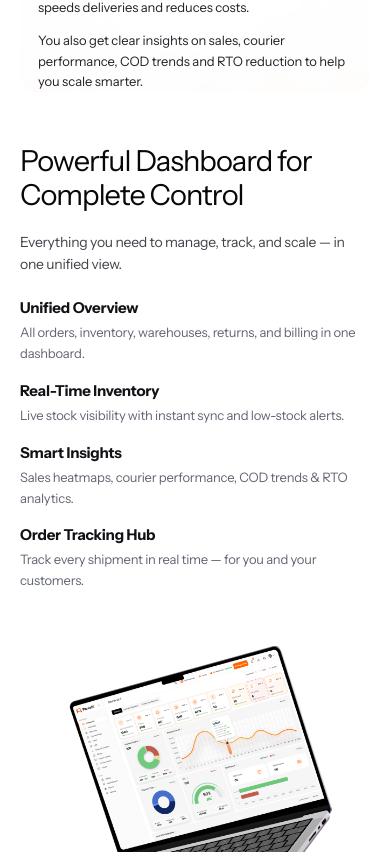
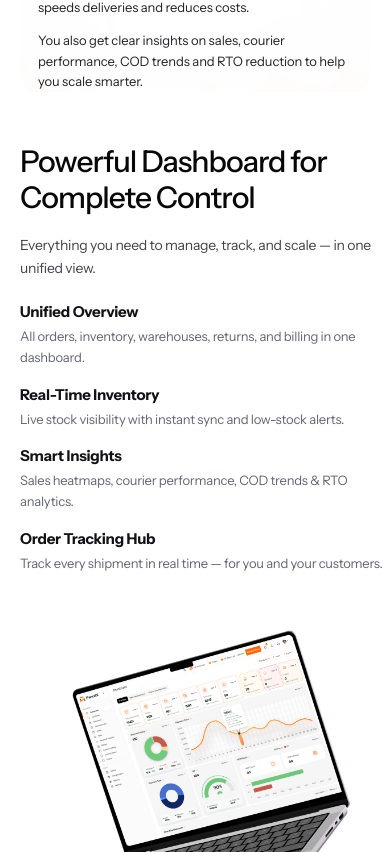
Before and after one commit to anshulsaxena21/px-new-pages, a React (Vite) app: page / in a window 390 px wide. Shown: the part 2712-3564 px from the top of the page. Built offline with nearby package versions, Linux system fonts and the light colour scheme.

Commit message:
Set dashboard heading to 40px medium and image full bleed right

```diff
--- a/src/pages/Fulfillment.css
+++ b/src/pages/Fulfillment.css
@@ -1850,19 +1850,20 @@
 }
 .fulfillment-page .technology-edge-copy p:last-child { margin-bottom: 0; }
 
-/* 4. DASHBOARD / PRODUCT DETAIL */
+/* 4. DASHBOARD / PRODUCT DETAIL — 40px medium heading and edge-to-edge visual. */
 .fulfillment-page .dashboard-reference-section {
   position: relative;
   box-sizing: border-box;
   display: grid;
-  grid-template-columns: minmax(0, 1fr) minmax(0, .95fr);
+  grid-template-columns: minmax(0, 1fr) minmax(0, 48vw);
   align-items: center;
-  gap: clamp(28px, 4vw, 64px);
-  width: min(calc(100% - var(--page-gutter)*2), var(--content-max));
+  gap: clamp(28px, 3.4vw, 56px);
+  width: 100%;
+  max-width: none;
   height: auto;
   min-height: 0;
-  margin: var(--section-gap) auto 0;
-  padding: 0;
+  margin: var(--section-gap) 0 0;
+  padding: 0 0 0 var(--page-gutter);
   overflow: visible;
   background: #fff;
 }
@@ -1871,20 +1872,21 @@
   z-index: 2;
   width: 100%;
   max-width: 720px;
+  min-width: 0;
   margin: 0;
   padding: 0;
 }
 .fulfillment-page .dashboard-reference-copy h2 {
   margin: 0 0 18px;
   color: #080808;
-  font-size: clamp(30px, 3vw, 44px);
-  font-weight: 400;
-  letter-spacing: -1.4px;
-  line-height: 1.18;
+  font-size: 40px;
+  font-weight: 500;
+  letter-spacing: -1.1px;
+  line-height: 1.2;
   white-space: normal;
 }
 .fulfillment-page .dashboard-reference-intro {
-  margin: 0 0 28px;
+  margin: 0 0 26px;
   color: #42434a;
   font-size: clamp(14px, 1.1vw, 17px);
   line-height: 1.6;
@@ -1917,9 +1919,11 @@
   position: relative;
   z-index: 1;
   width: 100%;
+  min-width: 0;
   height: auto;
   margin: 0;
   padding: 0;
+  overflow: visible;
   pointer-events: none;
 }
 .fulfillment-page .dashboard-reference-laptop {
@@ -1928,10 +1932,11 @@
   top: auto;
   right: auto;
   width: 100%;
-  max-width: 720px;
+  max-width: none;
   height: auto;
+  margin: 0;
   object-fit: contain;
-  object-position: center;
+  object-position: right center;
 }
 
 /* 5. WORKFLOW — keep seven steps legible and connected on desktop,
@@ -2002,7 +2007,9 @@
   .fulfillment-page .benefits .feature-card { padding-right: 22px; padding-left: 22px; }
   .fulfillment-page .technology-edge-section { height: 330px; }
   .fulfillment-page .technology-edge-copy { width: 47%; right: 26px; }
-  .fulfillment-page .dashboard-reference-section { grid-template-columns: minmax(0,1fr) minmax(0,.85fr); }
+  .fulfillment-page .dashboard-reference-section { grid-template-columns: minmax(0,1fr) minmax(0,44vw); gap: 28px; padding-left: var(--page-gutter); }
+  .fulfillment-page .dashboard-reference-copy h2 { font-size: 40px; font-weight: 500; }
+  .fulfillment-page .dashboard-reference-visual { width: 100%; }
   .fulfillment-page .workflow-flow { height: 570px; }
   .fulfillment-page .workflow-flow-node { width: 25%; }
   .fulfillment-page .workflow-node-order-sync { top: 195px; }
@@ -2044,8 +2051,10 @@
   .fulfillment-page .technology-edge-art { position: relative; inset: auto; width: calc(100% + 36px); height: auto; min-height: 170px; margin: 12px -18px 0; overflow: hidden; }
   .fulfillment-page .technology-edge-warehouse { top: 4%; left: 0; width: 30%; height: 90%; }
   .fulfillment-page .technology-edge-person { position: relative; left: 0; bottom: auto; width: 100%; height: auto; }
-  .fulfillment-page .dashboard-reference-section { display: flex; flex-direction: column; align-items: stretch; gap: 22px; width: calc(100% - 40px); margin-top: var(--section-gap); }
-  .fulfillment-page .dashboard-reference-copy h2 { font-size: clamp(29px, 7vw, 36px); letter-spacing: -1px; }
+  .fulfillment-page .dashboard-reference-section { display: flex; flex-direction: column; align-items: stretch; gap: 22px; width: 100%; margin-top: var(--section-gap); padding: 0 0 0 var(--page-gutter); }
+  .fulfillment-page .dashboard-reference-copy h2 { font-size: clamp(30px, 7vw, 40px); font-weight: 500; letter-spacing: -1px; }
+  .fulfillment-page .dashboard-reference-visual { width: calc(100% + var(--page-gutter)); margin-right: 0; align-self: stretch; }
+  .fulfillment-page .dashboard-reference-laptop { width: 100%; max-width: none; object-position: right center; }
   .fulfillment-page .dashboard-reference-intro { font-size: 14px; margin-bottom: 22px; }
   .fulfillment-page .dashboard-reference-list { gap: 16px; }
   .fulfillment-page .dashboard-reference-list h3 { font-size: 15px; }
```
